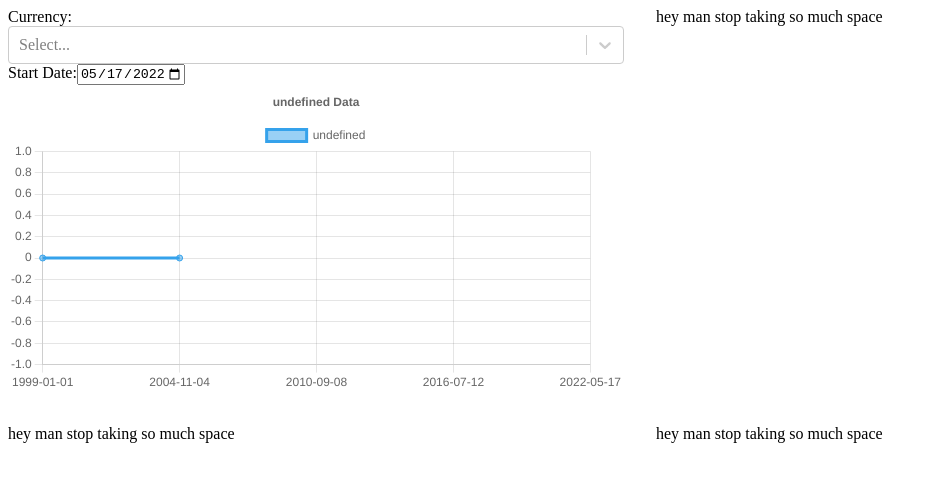
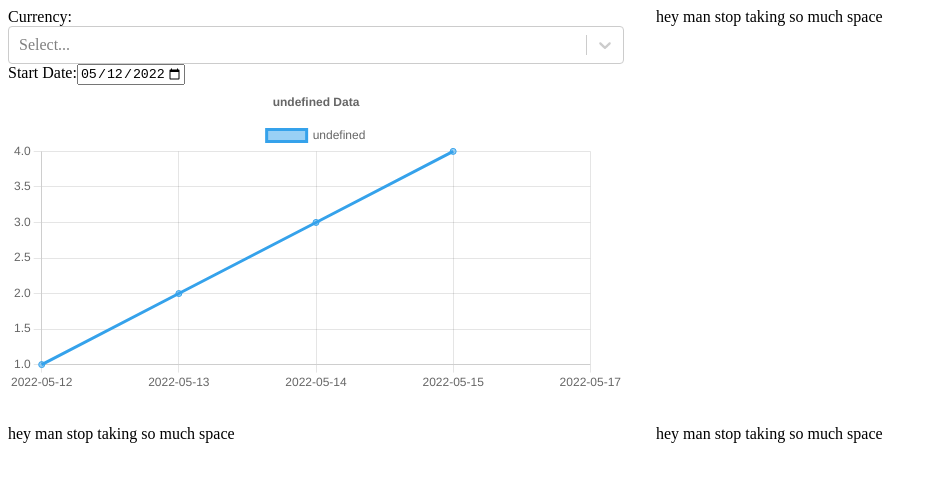
Before and after one commit to skhreis/Currency-Rates, a React (Create React App) app: page / in a window 1280 px wide. Shown: the top 482 px of the page, without its empty margins (0-937 px from the left). Built offline with nearby package versions, Linux system fonts and the light colour scheme.

Commit message:
MConversion of Epoch time icompleted.

```diff
--- a/src/components/App.js
+++ b/src/components/App.js
@@ -3,7 +3,6 @@ import Select from 'react-select'
 import {useState, useEffect} from "react"
 import currencyData from '../mockData/currencyData';
 import Chart1 from './Chart1'
-import Chart2 from './Chart2'
 // import Chart3 from './Chart3'
 // import Chart4 from './Chart4'
 
@@ -31,7 +30,7 @@ import Chart2 from './Chart2'
 //   }, [])
 
 //   return (
-//     <div className="App">
+  //     <div className="App">
 //       hey
 //     </div>
 //   );
@@ -46,12 +45,15 @@ const getDateString = (e) => {
 }
 
 
+let max = new Date()
+max.setDate(max.getDate()-5)
+console.log(getDateString(max))
 
 const MockCurrency = () => {
   // VARIABLES
   let choices = []
-  let time = Math.floor(Date.now() / 1000)
-  const [date, setDate] = useState(getDateString('01-01-1999'))
+  const [edate, setEDate] = useState()
+  const [date, setDate] = useState(getDateString(max))
   const [currency, setCurrency] = useState('USD')
   const [value, setValue] = useState(1)
   const currencies = Object.entries(currencyData.rates)
@@ -71,13 +73,15 @@ const MockCurrency = () => {
   const handleDateChange = (e) => {
     setDate(e.target.value)
     if(date > Math.floor(Date.now() / 1000)) {
-      setDate(Math.floor(Date.now() / 1000))
+      setDate(Math.floor(Date.now() / 1000) + 86400)
     }
+    setEDate((new Date(date).getTime() / 1000) + 86399)
   }
 
   const middleDate = (start, end) => {
     let date1 = new Date(start)
     let date2 = new Date(end)
+    getDateString(new Date(date2 - (date2-date1)/2))
     return getDateString(new Date(date2 - (date2-date1)/2))
   }
 
@@ -86,16 +90,19 @@ return(
     <div className= 'container'>
       <div className= 'graphs'>
         Currency:<Select options={choices} onChange={handleCurrencyChange} value={currency}/>
-        Start Date:<input type='date' max={getDateString(new Date())}  onChange={handleDateChange} value={getDateString(new Date())}/>
+        Start Date:<input type='date' max={getDateString(max)} onChange={handleDateChange} value={date}/>
         <Chart1
           date={date}
           today={getDateString(new Date())}
           currency={currency.label}
-          value={value.value}
+          value1={1}
+          value2={2}
+          value3={3}
+          value4={4}
+          value5={value.value}
           secondDate={middleDate(date, middleDate(date, new Date()))}
           middleDate={middleDate(date, new Date())}
-          thirdDate={middleDate(middleDate(date, new Date()), getDateString(new Date()))}
-          />
+          fourthDate={middleDate(middleDate(date, new Date()), getDateString(new Date()))}/>
       </div>
       <div className= 'currency-exchange'>
         hey man stop taking so much space
--- a/src/components/Chart1.js
+++ b/src/components/Chart1.js
@@ -15,14 +15,14 @@ function Chart1(props) {
 	};
 
 
-	const labels = [props.date, props.secondDate, props.middleDate, props.thirdDate, props.today];
+	const labels = [props.date, props.secondDate, props.middleDate, props.fourthDate, props.today];
 
 	const data = {
 		labels,
 		datasets: [
 		{
 			label: props.currency,
-			data: [0, 0, props.value],
+			data: [props.value1, props.value2, props.value3, props.value4, props.value5],
 			borderColor: 'rgb(53, 162, 235)',
 			backgroundColor: 'rgba(53, 162, 235, 0.5)',
 		},
```
